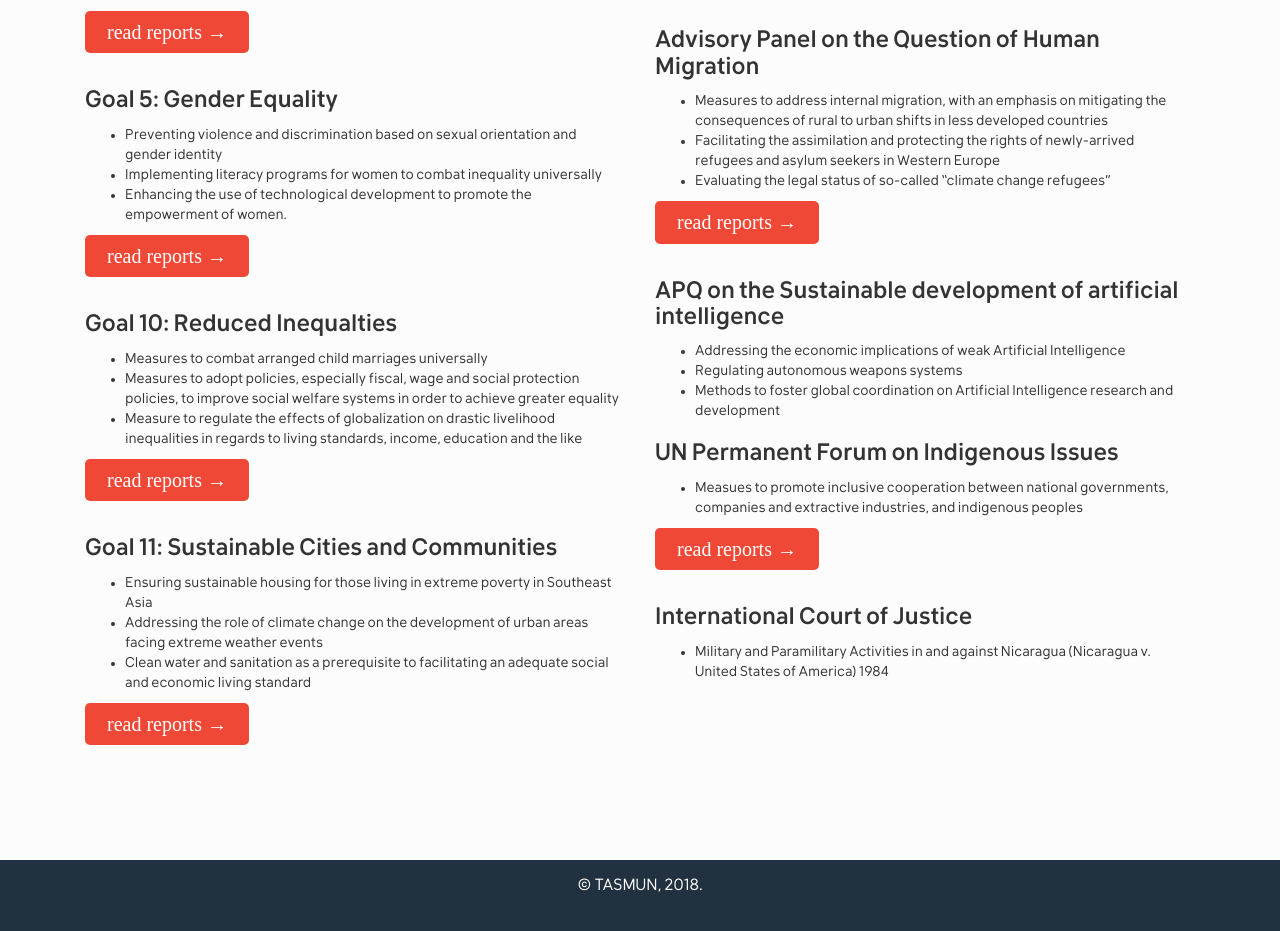
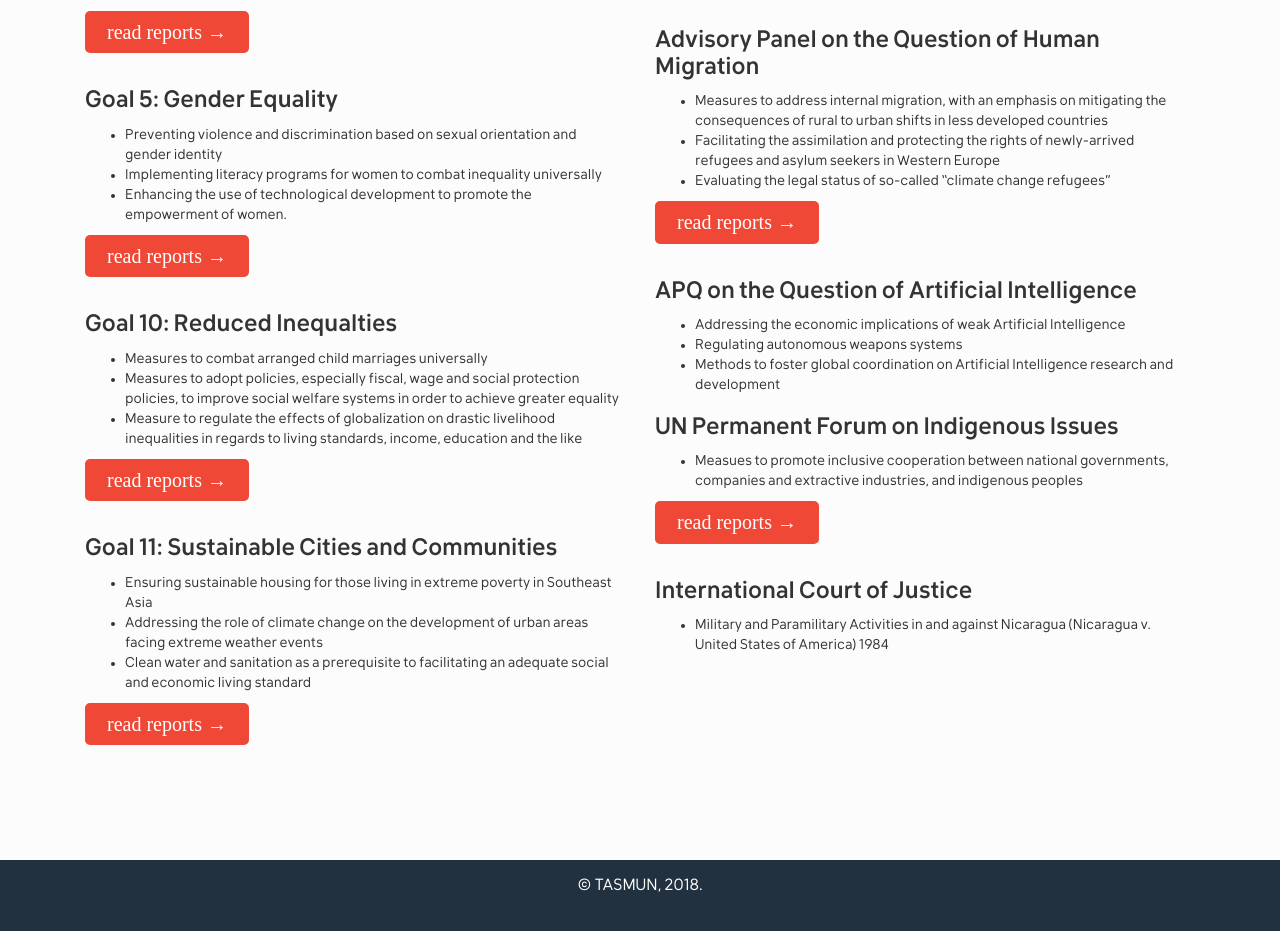
Before and after one commit to alexandernext/tasmun, a Jekyll site: the page built from committees.html, in a window 1280 px wide. Shown: the part 743-1674 px from the top of the page. Built offline with Jekyll 4.4.1, drawn with Linux system fonts in a browser that asks for light colours; some web fonts are replaced.

Commit message:
Comittee Name Change

```diff
--- a/committees.html
+++ b/committees.html
@@ -81,7 +81,7 @@ title: Committees and Issues
     <a class="btn btn-info" href="assets/reports/Migration.pdf">read reports →</a>
   </div>
   <div class="item">
-    <h3 class="item-title"> APQ on the Sustainable development of artificial intelligence</h3>
+    <h3 class="item-title"> APQ on the Question of Artificial Intelligence</h3>
     <ul>
       <li>Addressing the economic implications of weak Artificial Intelligence</li>
       <li>Regulating autonomous weapons systems</li>
```
